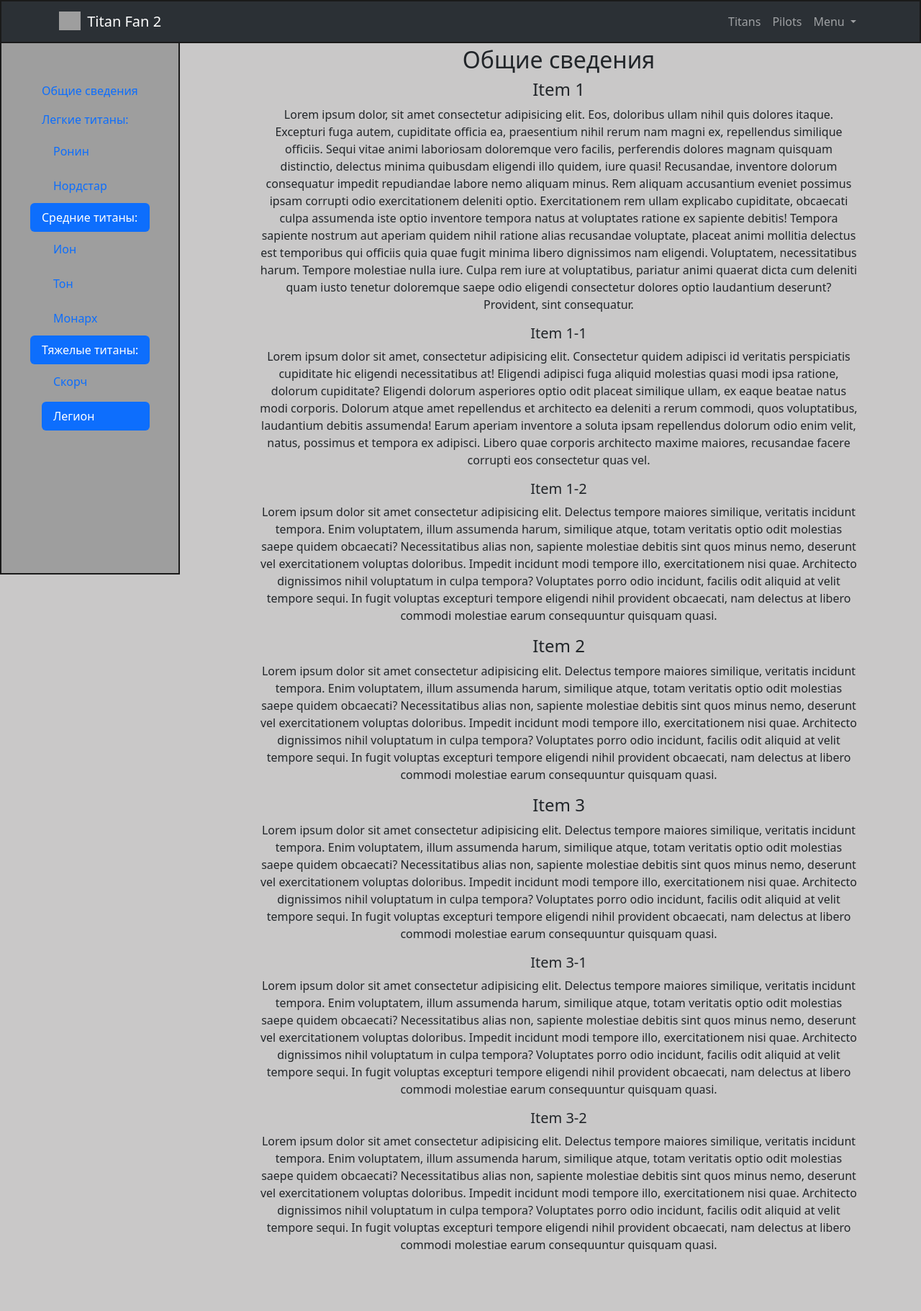
After one commit to Rev-1b/Frontier, a Django app: template titans/templates/titans/titans.html in a window 1280 px wide. The commit adds this page. Shown: the whole page at 72% size. Run offline with Django 4.2, Linux system fonts and the light colour scheme; the template is opened without the code that fills it, so the values that code supplies are empty; some libraries are stand-ins or nearby versions; grey boxes are pictures that could not be loaded.

Commit message:
Titan Fan project
Main page is created
Titan list page in process

```diff
--- a/Frontier/settings.py
+++ b/Frontier/settings.py
@@ -124,9 +124,9 @@ USE_TZ = True
 # https://docs.djangoproject.com/en/4.2/howto/static-files/
 
 STATIC_URL = '/static/'
-# STATICFILES_DIRS = [
-#     BASE_DIR / 'static'
-# ]
+STATICFILES_DIRS = [
+    BASE_DIR / 'static'
+]
 
 MEDIA_URL = '/media/'
 MEDIA_ROOT = BASE_DIR / 'media'
--- /dev/null
+++ b/static/css/titans.css
@@ -0,0 +1,19 @@
+.nav-border{
+    border: 2px solid rgb(26, 26, 26);
+}
+
+
+/* Меню боковой панели */
+.sidenav {
+    margin-top: 3%;
+    /* padding-bottom: 5%; */
+    height: 95%; /* Полная высота: удалите это, если вы хотите "авто" высота */
+    width: auto; /* Установите ширину боковой панели */
+    position: fixed; /* Фиксированная боковая панель (оставайтесь на месте при прокрутке) */
+    z-index: 1; /* Оставайтесь с верху */
+    top: 0; /* Оставайтесь на вершине */
+    left: 0;
+    background-color: rgb(158, 158, 158); /* Черный */
+    overflow-x: hidden; /* Отключить горизонтальную прокрутку */
+    padding: 40px;
+  }
--- /dev/null
+++ b/titans/templates/titans/titans.html
@@ -0,0 +1,206 @@
+<!DOCTYPE html>
+<html lang="en">
+
+<head>
+    <meta charset="UTF-8">
+    <meta http-equiv="X-UA-Compatible" content="IE=edge">
+    <meta name="viewport" content="width=device-width, initial-scale=1">
+    <link href="/static/css/bootstrap.css" rel="stylesheet">
+    <link rel="shortcut icon" href="/static/img/Titanfan2-logo.png" type="image/x-icon">
+    <link rel="stylesheet" href="/static/css/fontello.css">
+    <link rel="stylesheet" href="/static/css/titans.css">
+    <title>Titan Fan 2</title>
+</head>
+
+<body style="background-color: rgb(201, 200, 200);">
+    <header>
+        <nav class="navbar fixed-top navbar-expand-sm bg-body-tertiary nav-border" data-bs-theme="dark">
+            <div class="container">
+                <a class="navbar-brand" href="base.html">
+                    <img src="/static/img/Titanfan2-logo.png" alt="Logo" width="30" height="26"
+                        class="d-inline-block align-text-top">
+                    <span class="ps-1">Titan Fan 2</span>
+                </a>
+
+                <button class="navbar-toggler" type="button" data-bs-toggle="collapse" data-bs-target="#navbarNav"
+                    aria-controls="navbarNav" aria-expanded="false" aria-label="Toggle navigation">
+                    <span class="navbar-toggler-icon"></span>
+                </button>
+
+                <div class="collapse navbar-collapse justify-content-end" id="navbarNav">
+                    <div class="navbar-nav">
+                        <a class="nav-link" aria-current="page" href="#">Titans</a>
+                        <a class="nav-link" href="#">Pilots</a>
+
+                        <div class="nav-item dropdown">
+                            <a class="nav-link dropdown-toggle" href="#" role="button" data-bs-toggle="dropdown"
+                                aria-expanded="false">
+                                Menu
+                            </a>
+                            <ul class="dropdown-menu">
+                                <li><a class="dropdown-item" href="#">Action</a></li>
+                                <li><a class="dropdown-item" href="#">Another action</a></li>
+                                <li><a class="dropdown-item" href="#">Something else here</a></li>
+                            </ul>
+
+                        </div>
+                    </div>
+                </div>
+            </div>
+        </nav>
+    </header>
+
+    <section>
+        <div class="sidenav nav-border">
+            <nav id="navbar-example3" class="h-100 flex-column align-items-stretch">
+                <button class="navbar-toggler" type="button" data-bs-toggle="collapse"
+                    data-bs-target="#navbarSupportedContent" aria-controls="navbarSupportedContent"
+                    aria-expanded="false" aria-label="Toggle navigation">
+                    <span class="navbar-toggler-icon"></span>
+                </button>
+                <nav class="nav nav-pills flex-column">
+                    <a class="nav-link" href="#info">Общие сведения</a>
+                    <a class="nav-link" href="#light-category">Легкие титаны:</a>
+                    <nav class="nav nav-pills flex-column">
+                        <a class="nav-link ms-3 my-1" href="#ronin">Ронин</a>
+                        <a class="nav-link ms-3 my-1" href="#nordstar">Нордстар</a>
+                    </nav>
+                    <a class="nav-link" href="#item-2">Средние титаны:</a>
+                    <nav class="nav nav-pills flex-column">
+                        <a class="nav-link ms-3 my-1" href="#item-1-1">Ион</a>
+                        <a class="nav-link ms-3 my-1" href="#item-1-2">Тон</a>
+                        <a class="nav-link ms-3 my-1" href="#item-1-2">Монарх</a>
+                        <a class="nav-link" href="#item-3">Тяжелые титаны:</a>
+                        <nav class="nav nav-pills flex-column">
+                            <a class="nav-link ms-3 my-1" href="#item-3-1">Скорч</a>
+                            <a class="nav-link ms-3 my-1" href="#item-3-2">Легион</a>
+                        </nav>
+                    </nav>
+                </nav>
+            </nav>
+        </div>
+
+        <div class="container text-center" style="margin: 5%;">
+            <div class="row">
+                <div class="col-lg-3 col-sm-auto"></div>
+                <div class="col-lg-9 col-sm-12">
+                    <div data-bs-spy="scroll" data-bs-target="#navbar-example3" data-bs-smooth-scroll="true"
+                        class="scrollspy-example-2" tabindex="0">
+                        <div id="info">
+                            <h2>Общие сведения</h2>
+                        </div>
+                        <div id="light-category">
+                            <h4>Item 1</h4>
+                            <p>Lorem ipsum dolor, sit amet consectetur adipisicing elit. Eos, doloribus ullam nihil quis
+                                dolores itaque. Excepturi fuga autem, cupiditate officia ea, praesentium nihil rerum nam
+                                magni ex, repellendus similique officiis.
+                                Sequi vitae animi laboriosam doloremque vero facilis, perferendis dolores magnam
+                                quisquam distinctio, delectus minima quibusdam eligendi illo quidem, iure quasi!
+                                Recusandae, inventore dolorum consequatur impedit repudiandae labore nemo aliquam minus.
+                                Rem aliquam accusantium eveniet possimus ipsam corrupti odio exercitationem deleniti
+                                optio. Exercitationem rem ullam explicabo cupiditate, obcaecati culpa assumenda iste
+                                optio inventore tempora natus at voluptates ratione ex sapiente debitis!
+                                Tempora sapiente nostrum aut aperiam quidem nihil ratione alias recusandae voluptate,
+                                placeat animi mollitia delectus est temporibus qui officiis quia quae fugit minima
+                                libero dignissimos nam eligendi. Voluptatem, necessitatibus harum.
+                                Tempore molestiae nulla iure. Culpa rem iure at voluptatibus, pariatur animi quaerat
+                                dicta cum deleniti quam iusto tenetur doloremque saepe odio eligendi consectetur dolores
+                                optio laudantium deserunt? Provident, sint consequatur.</p>
+                        </div>
+                        <div id="item-1-1">
+                            <h5>Item 1-1</h5>
+                            <p>Lorem ipsum dolor sit amet, consectetur adipisicing elit. Consectetur quidem adipisci id
+                                veritatis perspiciatis cupiditate hic eligendi necessitatibus at! Eligendi adipisci fuga
+                                aliquid molestias quasi modi ipsa ratione, dolorum cupiditate?
+                                Eligendi dolorum asperiores optio odit placeat similique ullam, ex eaque beatae natus
+                                modi corporis. Dolorum atque amet repellendus et architecto ea deleniti a rerum commodi,
+                                quos voluptatibus, laudantium debitis assumenda!
+                                Earum aperiam inventore a soluta ipsam repellendus dolorum odio enim velit, natus,
+                                possimus et tempora ex adipisci. Libero quae corporis architecto maxime maiores,
+                                recusandae facere corrupti eos consectetur quas vel.</p>
+                        </div>
+                        <div id="item-1-2">
+                            <h5>Item 1-2</h5>
+                            <p>Lorem ipsum dolor sit amet consectetur adipisicing elit. Delectus tempore maiores
+                                similique, veritatis incidunt tempora. Enim voluptatem, illum assumenda harum, similique
+                                atque, totam veritatis optio odit molestias saepe quidem obcaecati?
+                                Necessitatibus alias non, sapiente molestiae debitis sint quos minus nemo, deserunt vel
+                                exercitationem voluptas doloribus. Impedit incidunt modi tempore illo, exercitationem
+                                nisi quae. Architecto dignissimos nihil voluptatum in culpa tempora?
+                                Voluptates porro odio incidunt, facilis odit aliquid at velit tempore sequi. In fugit
+                                voluptas excepturi tempore eligendi nihil provident obcaecati, nam delectus at libero
+                                commodi molestiae earum consequuntur quisquam quasi.</p>
+                        </div>
+                        <div id="item-2">
+                            <h4>Item 2</h4>
+                            <p>Lorem ipsum dolor sit amet consectetur adipisicing elit. Delectus tempore maiores
+                                similique, veritatis incidunt tempora. Enim voluptatem, illum assumenda harum, similique
+                                atque, totam veritatis optio odit molestias saepe quidem obcaecati?
+                                Necessitatibus alias non, sapiente molestiae debitis sint quos minus nemo, deserunt vel
+                                exercitationem voluptas doloribus. Impedit incidunt modi tempore illo, exercitationem
+                                nisi quae. Architecto dignissimos nihil voluptatum in culpa tempora?
+                                Voluptates porro odio incidunt, facilis odit aliquid at velit tempore sequi. In fugit
+                                voluptas excepturi tempore eligendi nihil provident obcaecati, nam delectus at libero
+                                commodi molestiae earum consequuntur quisquam quasi.</p>
+                        </div>
+                        <div id="item-3">
+                            <h4>Item 3</h4>
+                            <p>Lorem ipsum dolor sit amet consectetur adipisicing elit. Delectus tempore maiores
+                                similique, veritatis incidunt tempora. Enim voluptatem, illum assumenda harum, similique
+                                atque, totam veritatis optio odit molestias saepe quidem obcaecati?
+                                Necessitatibus alias non, sapiente molestiae debitis sint quos minus nemo, deserunt vel
+                                exercitationem voluptas doloribus. Impedit incidunt modi tempore illo, exercitationem
+                                nisi quae. Architecto dignissimos nihil voluptatum in culpa tempora?
+                                Voluptates porro odio incidunt, facilis odit aliquid at velit tempore sequi. In fugit
+                                voluptas excepturi tempore eligendi nihil provident obcaecati, nam delectus at libero
+                                commodi molestiae earum consequuntur quisquam quasi.</p>
+                        </div>
+                        <div id="item-3-1">
+                            <h5>Item 3-1</h5>
+                            <p>Lorem ipsum dolor sit amet consectetur adipisicing elit. Delectus tempore maiores
+                                similique, veritatis incidunt tempora. Enim voluptatem, illum assumenda harum, similique
+                                atque, totam veritatis optio odit molestias saepe quidem obcaecati?
+                                Necessitatibus alias non, sapiente molestiae debitis sint quos minus nemo, deserunt vel
+                                exercitationem voluptas doloribus. Impedit incidunt modi tempore illo, exercitationem
+                                nisi quae. Architecto dignissimos nihil voluptatum in culpa tempora?
+                                Voluptates porro odio incidunt, facilis odit aliquid at velit tempore sequi. In fugit
+                                voluptas excepturi tempore eligendi nihil provident obcaecati, nam delectus at libero
+                                commodi molestiae earum consequuntur quisquam quasi.</p>
+                        </div>
+                        <div id="item-3-2">
+                            <h5>Item 3-2</h5>
+                            <p>Lorem ipsum dolor sit amet consectetur adipisicing elit. Delectus tempore maiores
+                                similique, veritatis incidunt tempora. Enim voluptatem, illum assumenda harum, similique
+                                atque, totam veritatis optio odit molestias saepe quidem obcaecati?
+                                Necessitatibus alias non, sapiente molestiae debitis sint quos minus nemo, deserunt vel
+                                exercitationem voluptas doloribus. Impedit incidunt modi tempore illo, exercitationem
+                                nisi quae. Architecto dignissimos nihil voluptatum in culpa tempora?
+                                Voluptates porro odio incidunt, facilis odit aliquid at velit tempore sequi. In fugit
+                                voluptas excepturi tempore eligendi nihil provident obcaecati, nam delectus at libero
+                                commodi molestiae earum consequuntur quisquam quasi.</p>
+                        </div>
+                    </div>
+
+
+                </div>
+            </div>
+        </div>
+    </section>
+
+
+
+
+
+
+
+
+
+
+
+
+
+
+    <script src="/static/js/bootstrap.bundle.min.js"></script>
+</body>
+
+</html>
```
Also changed, not shown: static/css/index.css (+100 -72 lines), titans/templates/titans/base.html (+63 -76 lines).
